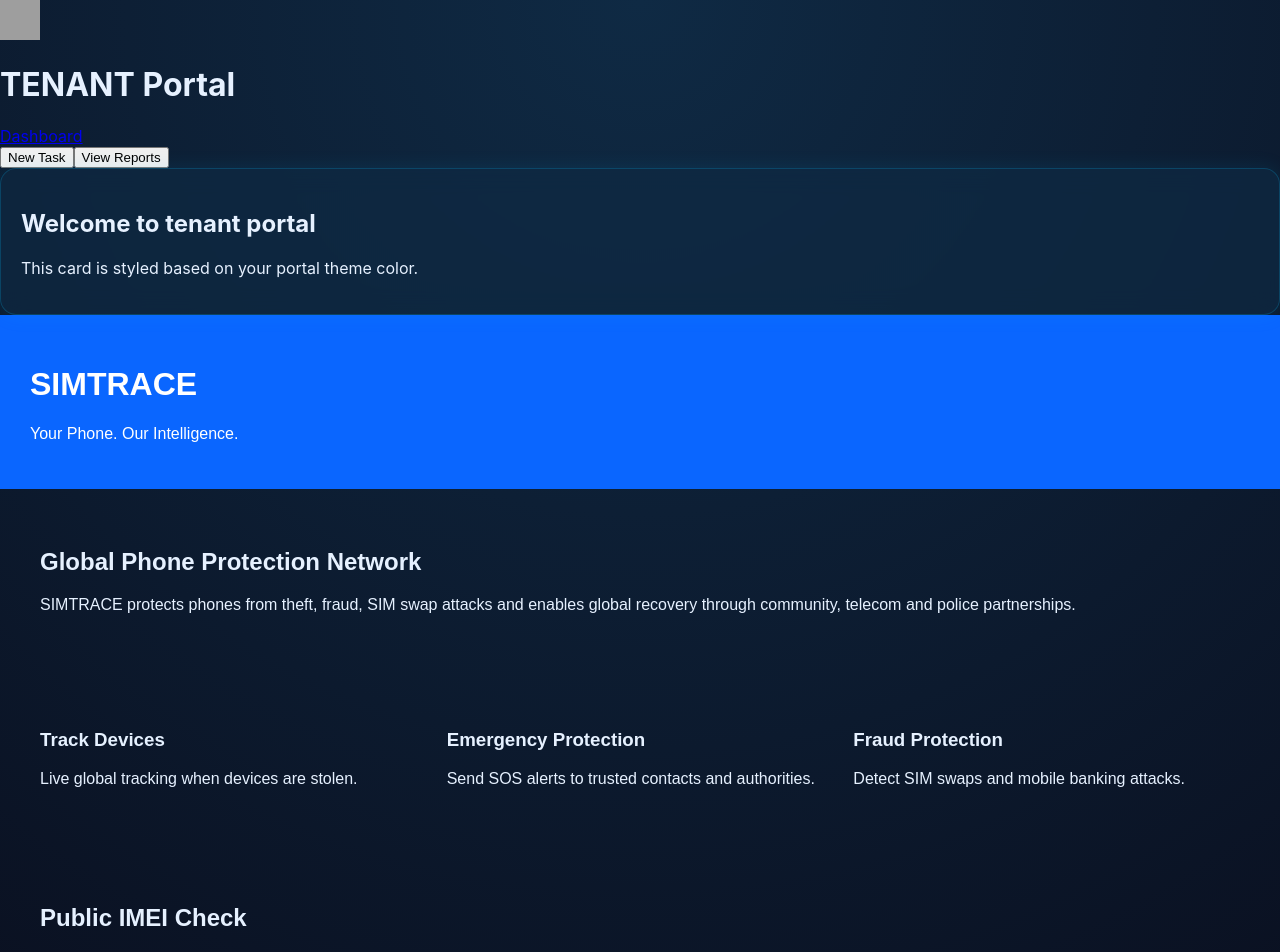
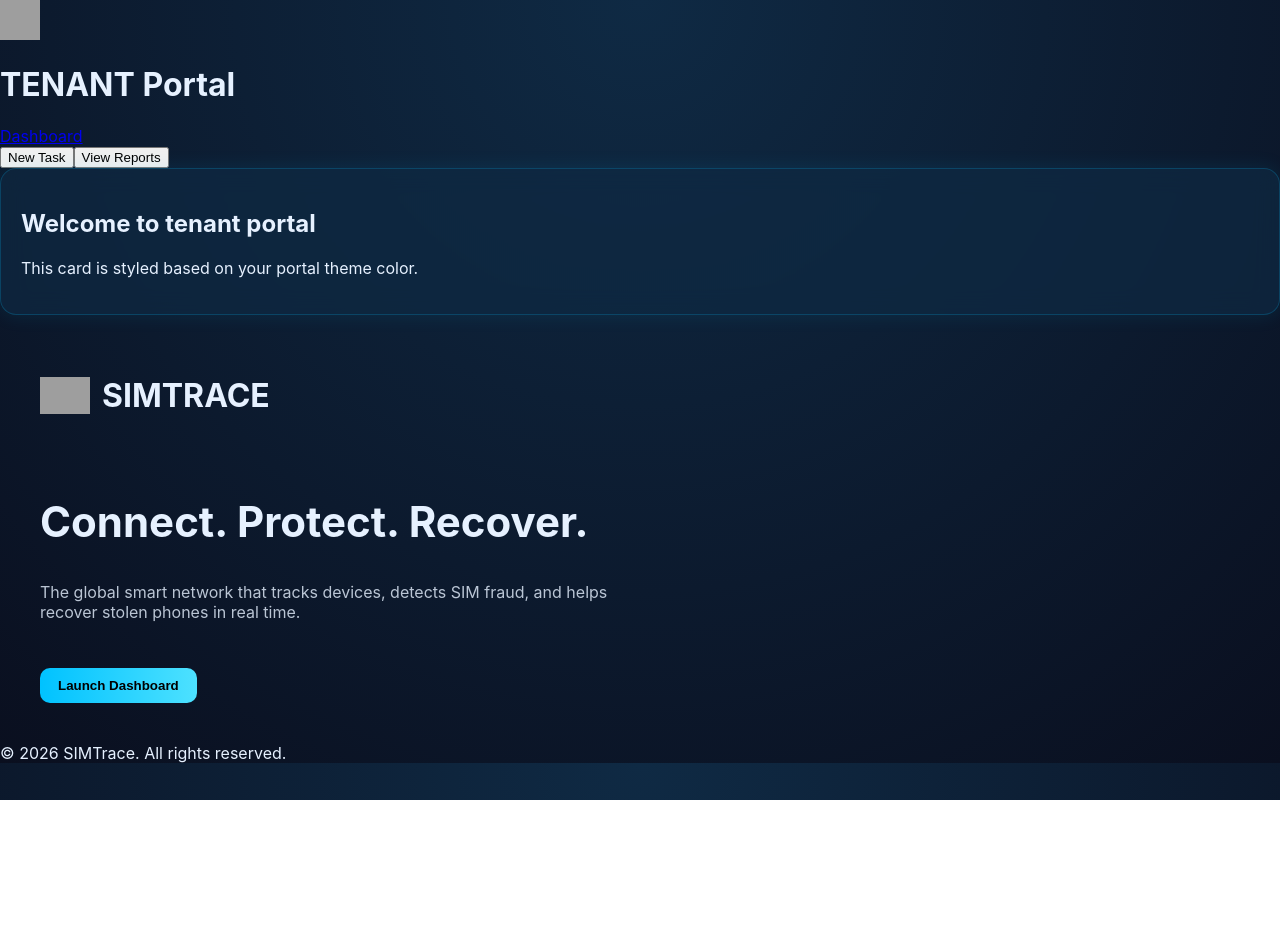
Before and after one commit to wamakena/PHONETRACE, a Next.js app: page / in a window 1280 px wide. Shown: the top 952 px of the page. After the commit the page ends 800 px from the top, so only its background shows below. Built offline with nearby package versions, Linux system fonts and the light colour scheme; grey boxes are pictures that could not be loaded.

Commit message:
Update page.js

```diff
--- a/app/page.js
+++ b/app/page.js
@@ -1,50 +1,25 @@
+export default function Home() {
+  return (
+    <div style={{ padding: "40px" }}>
+      <header style={{ display: "flex", alignItems: "center", gap: "12px" }}>
+        <img src="/logo.png" width="50" />
+        <h1>SIMTRACE</h1>
+      </header>
 
-export default function Landing(){
+      <section style={{ marginTop: "60px", maxWidth: "600px" }}>
+        <h2 style={{ fontSize: "42px", lineHeight: "1.2" }}>
+          Connect. Protect. Recover.
+        </h2>
 
-return(
-<div style={{fontFamily:"Arial"}}>
+        <p style={{ marginTop: "20px", opacity: 0.8 }}>
+          The global smart network that tracks devices, detects SIM fraud,
+          and helps recover stolen phones in real time.
+        </p>
 
-<header style={{background:"#0A66FF",color:"white",padding:"30px"}}>
-<h1>SIMTRACE</h1>
-<p>Your Phone. Our Intelligence.</p>
-</header>
-
-<section style={{padding:"40px"}}>
-<h2>Global Phone Protection Network</h2>
-<p>
-SIMTRACE protects phones from theft, fraud, SIM swap attacks and enables
-global recovery through community, telecom and police partnerships.
-</p>
-</section>
-
-<section style={{display:"grid",gridTemplateColumns:"1fr 1fr 1fr",gap:"20px",padding:"40px"}}>
-
-<div>
-<h3>Track Devices</h3>
-<p>Live global tracking when devices are stolen.</p>
-</div>
-
-<div>
-<h3>Emergency Protection</h3>
-<p>Send SOS alerts to trusted contacts and authorities.</p>
-</div>
-
-<div>
-<h3>Fraud Protection</h3>
-<p>Detect SIM swaps and mobile banking attacks.</p>
-</div>
-
-</section>
-
-<section style={{padding:"40px"}}>
-<h2>Public IMEI Check</h2>
-<a href="/registry">Check if a phone is stolen</a>
-</section>
-
-<footer style={{background:"#111",color:"white",padding:"20px"}}>
-SIMTRACE © 2026
-</footer>
-
-</div>
-)
+        <button className="button" style={{ marginTop: "30px" }}>
+          Launch Dashboard
+        </button>
+      </section>
+    </div>
+  );
 }
```
